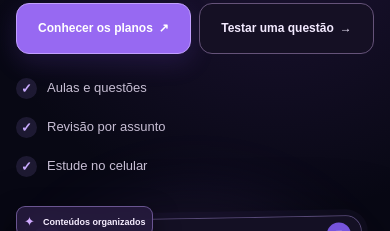
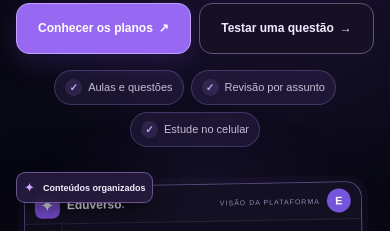
Before and after one commit to dramaflix2026-stack/Eduverso, a Next.js app: page / in a window 390 px wide. Shown: the part 315-546 px from the top of the page. Built offline with nearby package versions, Linux system fonts and the light colour scheme.

Commit message:
fix: compact mobile hero benefits

```diff
--- a/app/landing.css
+++ b/app/landing.css
@@ -247,8 +247,10 @@
  .lp-hero-copy>p{font-size:14px;line-height:1.68;margin-bottom:21px}
  .lp-hero-actions{display:grid;grid-template-columns:1fr 1fr;gap:8px}
  .edu-lp .lp-hero-actions>a{font-size:12px;min-width:0;min-height:51px;padding:11px 9px;gap:6px;text-align:center}
- .lp-hero-points{grid-template-columns:1fr;gap:9px;margin-top:19px;font-size:13px}
- .lp-hero-points>span{min-height:30px;gap:10px}
+ /* Mobile: compact benefit chips instead of a tall three-row checklist. */
+ .lp-hero-points{display:flex;flex-wrap:wrap;justify-content:center;gap:7px;margin-top:16px;max-width:100%;font-size:11px}
+ .lp-hero-points>span{flex:0 0 auto;min-height:0;gap:6px;white-space:nowrap;padding:8px 10px;border-radius:999px;background:rgba(160,116,246,.10);border:1px solid rgba(188,156,255,.24);line-height:1.2}
+ .lp-hero-points>span>b{flex:0 0 17px;width:17px;height:17px;font-size:10px}
  .lp-hero-stage{padding:20px 10px 23px}
  .lp-app-window{transform:rotate(-1deg);border-radius:16px}
  .lp-app-topbar{height:37px;padding:0 10px}
```
